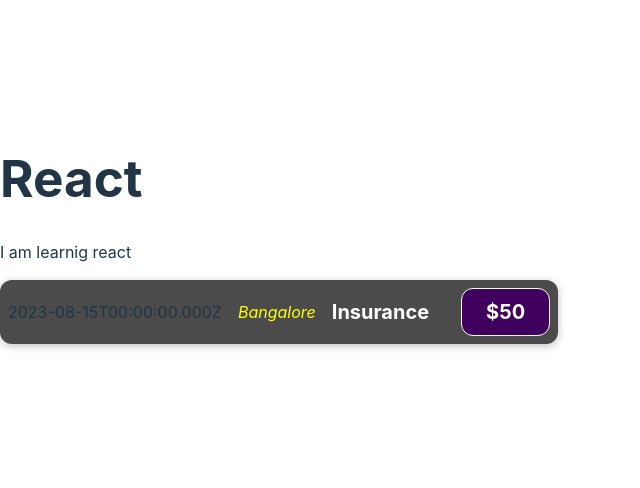
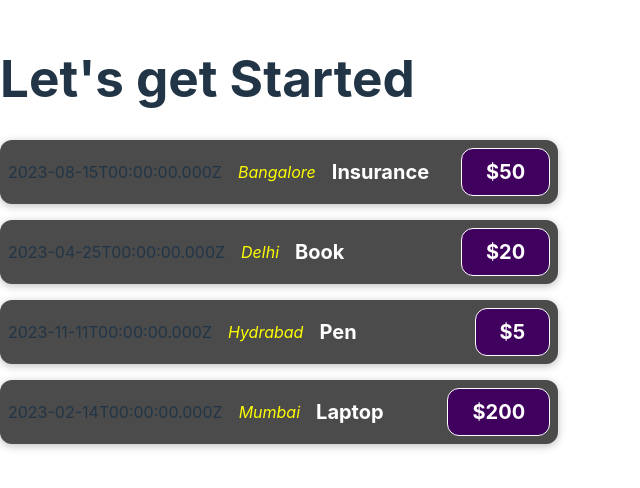
Before and after one commit to karanBais/MY-PROJECT, a React (Vite) app: page / in a window 1280 px wide. Shown: the part 162-650 px from the top of the page, without its empty margins (0-640 px from the left). Built offline with nearby package versions, Linux system fonts and the light colour scheme.

Commit message:
ExpLoaction

```diff
--- a/src/App.jsx
+++ b/src/App.jsx
@@ -1,14 +1,37 @@
-import React from 'react'
-import Expence from './Components/ExpenceItems';
+// Write your code at relevant places in the code below:
+
+import ExpenseItem from "./Components/ExpenceItems";
 
 function App() {
   return (
     <div>
-      <h1>React</h1>
-      <p>I am learnig react</p>
-      <Expence />
+      <h1>Let's get Started</h1>
+      <ExpenseItem
+        date={new Date(2023, 7, 15)}
+        title="Insurance"
+        price="50"
+        location="Bangalore"
+      ></ExpenseItem>
+      <ExpenseItem
+        date={new Date(2023, 3, 25)}
+        title="Book"
+        price="20"
+        location="Delhi"
+      ></ExpenseItem>
+      <ExpenseItem
+        date={new Date(2023, 10, 11)}
+        title="Pen"
+        price="5"
+        location="Hydrabad"
+      ></ExpenseItem>
+      <ExpenseItem
+        date={new Date(2023, 1, 14)}
+        title="Laptop"
+        price="200"
+        location="Mumbai"
+      ></ExpenseItem>
     </div>
-  )
+  );
 }
 
-export default App
+export default App;
--- a/src/Components/ExpenceItems.jsx
+++ b/src/Components/ExpenceItems.jsx
@@ -1,23 +1,15 @@
-// Write yoour code at relevant places in the code below:
+// Write your code at relevant places in the code below:
 
 import "./ExpenseItems.css";
 
-function ExpenseItems() {
-  const expenseDate = new Date(2023, 7, 15).toISOString();
-  const expenseTitle = "Insurance";
-  const expenseAmount = 50;
-  const expenseLocation = "Bangalore"
-
+function ExpenseItems(props) {
   return (
     <div className="expense-item">
-      <div>{expenseDate}</div>
-      <div className="expense-item__location">
-      {expenseLocation}
-      </div>
-
+      <div>{props.date.toISOString()}</div>
+      <div className="expense-item__location">{props.location}</div>
       <div className="expense-item__description">
-        <h2>{expenseTitle}</h2>
-        <div className="expense-item__price">${expenseAmount}</div>
+        <h2>{props.title}</h2>
+        <div className="expense-item__price">${props.price}</div>
       </div>
     </div>
   );
```
